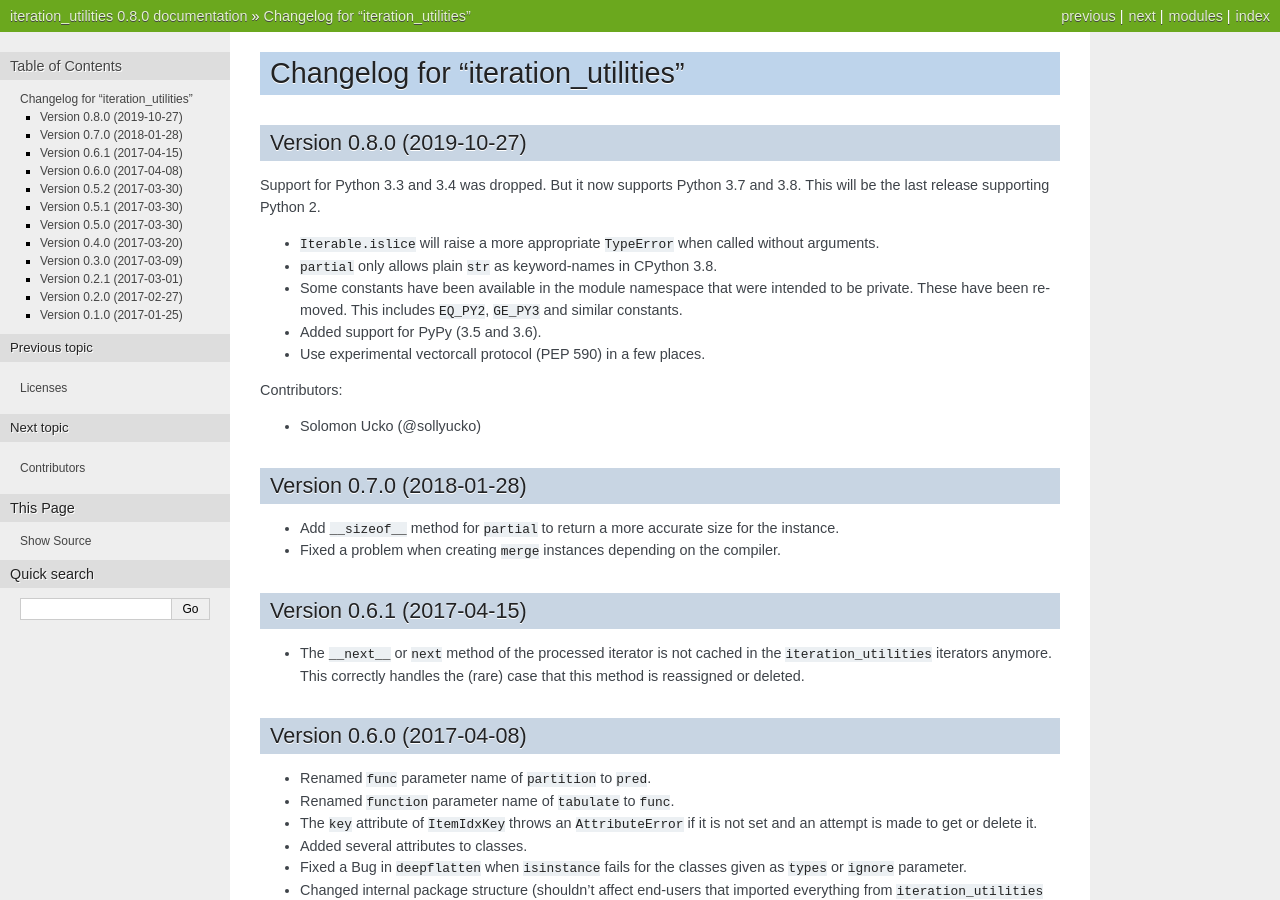
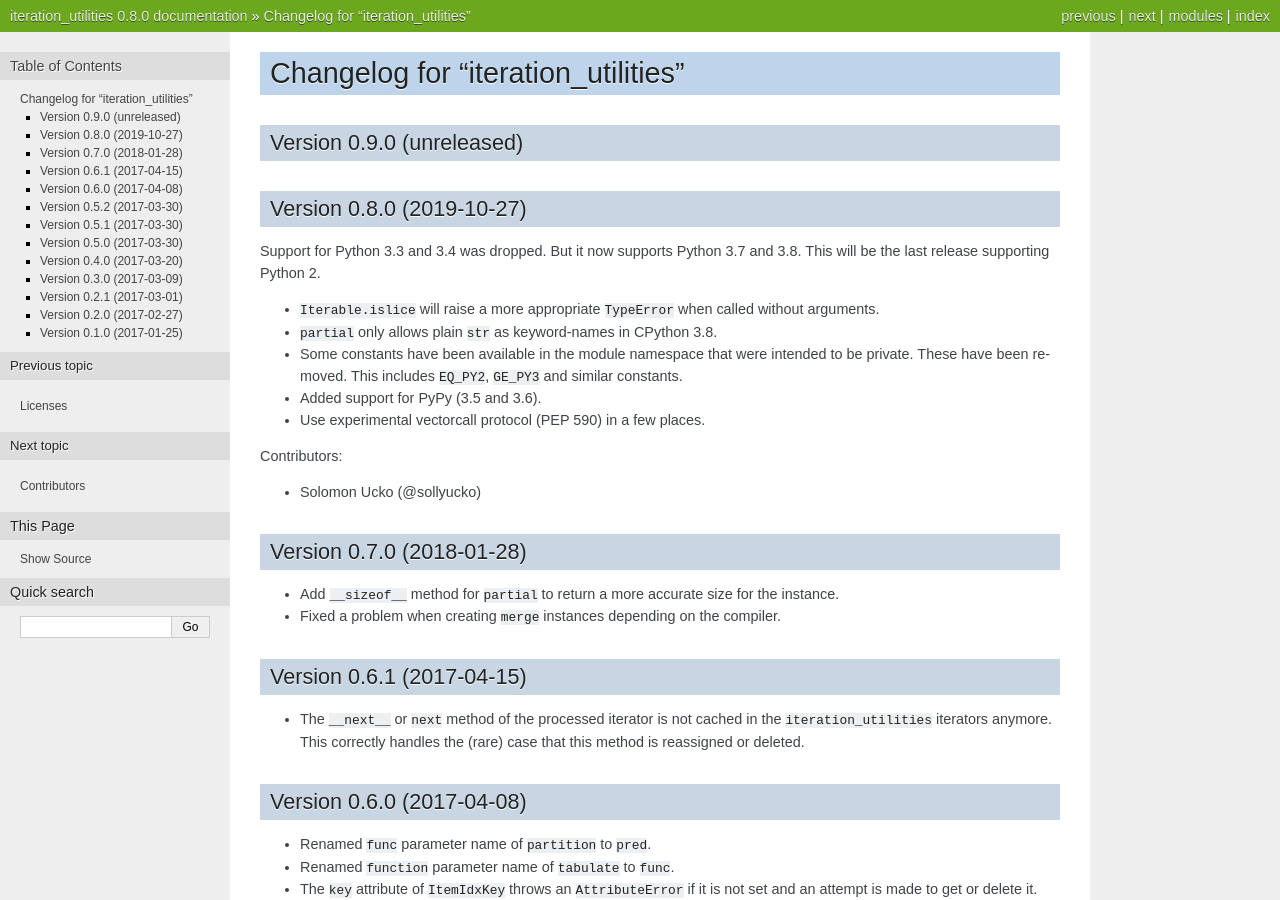
Before and after one commit to MSeifert04/iteration_utilities, a Sphinx documentation site: the page built from docs/CHANGES.rst, in a window 1280 px wide and 900 px high. Built offline with Sphinx 7.4.7, drawn with Linux system fonts in a browser that asks for light colours.

Commit message:
Add new changelog section (assuming no bugfix release is necessary)

```diff
--- a/docs/CHANGES.rst
+++ b/docs/CHANGES.rst
@@ -1,5 +1,8 @@
 Changelog for "iteration_utilities"
 -----------------------------------
+
+Version 0.9.0 (unreleased)
+^^^^^^^^^^^^^^^^^^^^^^^^^^
 
 Version 0.8.0 (2019-10-27)
 ^^^^^^^^^^^^^^^^^^^^^^^^^^
```
